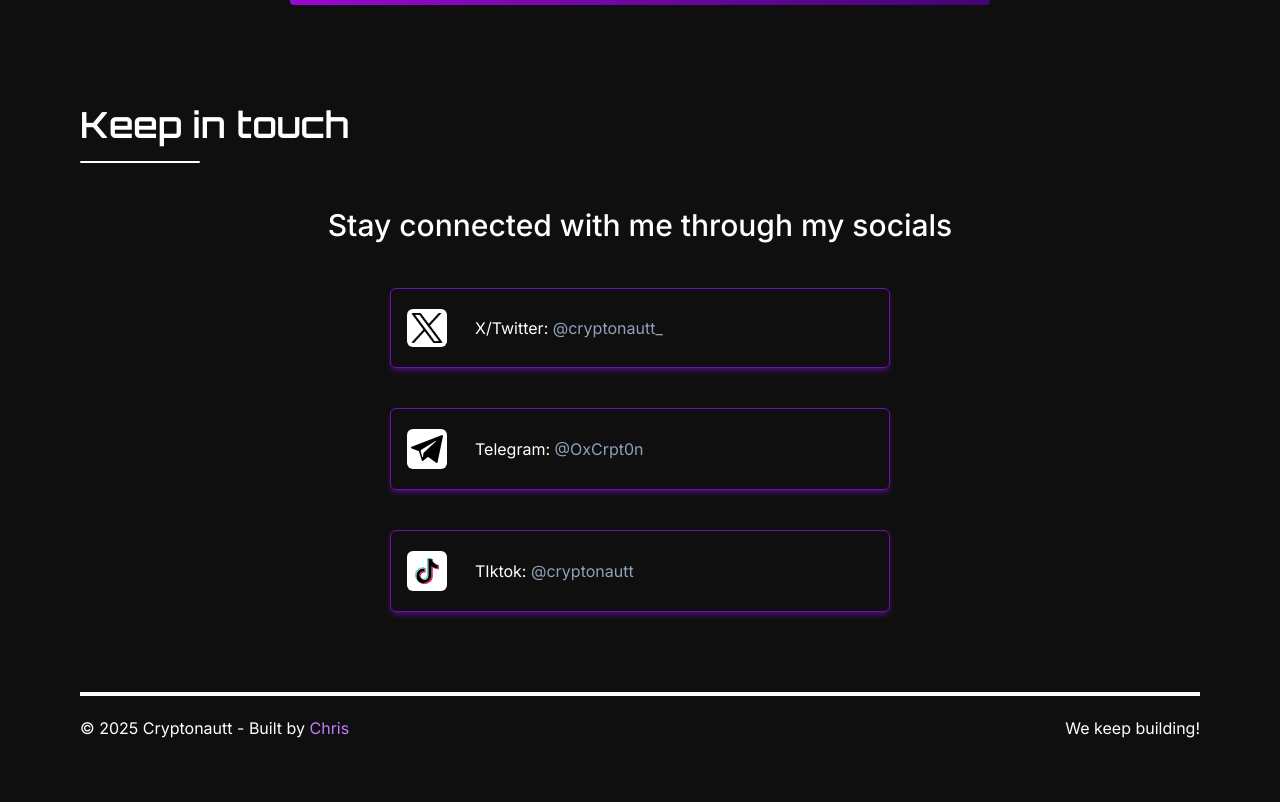
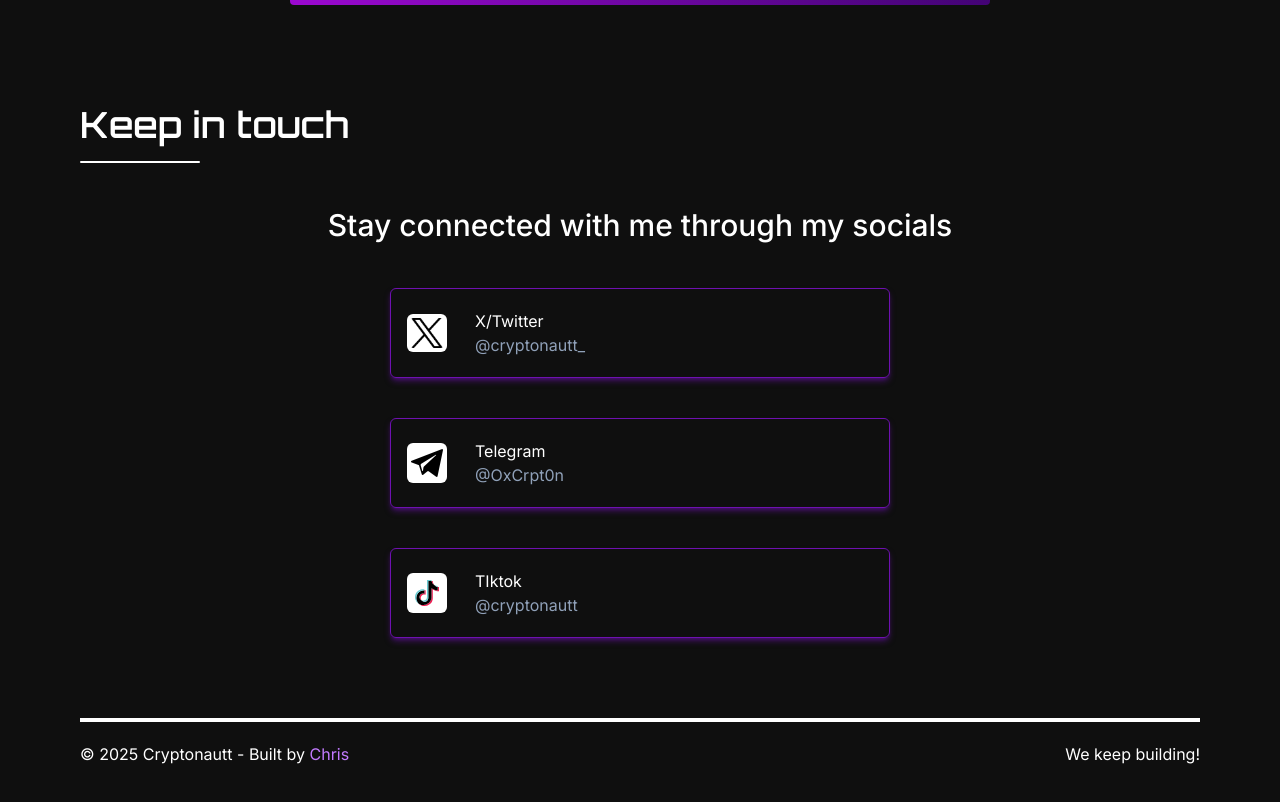
Before and after one commit to Copstud3/cryptonautt, a Next.js app: page / in a window 1280 px wide. Shown: the part 3057-3859 px from the top of the page. Built offline with nearby package versions, Linux system fonts and the light colour scheme.

Commit message:
chore: ui fixes

```diff
--- a/app/components/connect.tsx
+++ b/app/components/connect.tsx
@@ -1,9 +1,10 @@
-"use client"
+"use client";
 import AOS from "aos";
 import "aos/dist/aos.css";
-import React, {useEffect} from "react";
+import React, { useEffect } from "react";
 import SocialCard from "./social-card";
 import Image from "next/image";
+import Link from "next/link";
 
 export default function Connect() {
   useEffect(() => {
@@ -14,7 +15,6 @@ export default function Connect() {
     });
   }, []);
   return (
-
     <section
       className="px-5 md:px-20 h-fit pb-20 font-inter pt-10"
       data-aos="fade-right"
@@ -26,9 +26,11 @@ export default function Connect() {
       <p className="text-[16px] md:text-[30px] font-medium mt-10 text-center">
         Stay connected with me through my socials
       </p>
-      <div className="flex flex-col justify-center items-center mt-10 gap-10" data-aos='fade-up'>
-
-          <SocialCard>
+      <div
+        className="flex flex-col justify-center items-center mt-10 gap-10"
+        data-aos="fade-up"
+      >
+        <Link href='https://x.com/cryptonautt_' target="_blank"><SocialCard>
           <Image
             src="/x-logo.png"
             alt="x-logo"
@@ -37,15 +39,15 @@ export default function Connect() {
             className="w-[40px] bg-white p-1 rounded-md"
           />
           <p>
-              X/Twitter:{" "}
-              <a href="https://x.com/cryptonautt_" className="text-slate-400">
+            X/Twitter{" "}
+            <p  className="text-slate-400 hover:text-purple-400">
               @cryptonautt_
-              </a>
+            </p>
           </p>
         </SocialCard>
+        </Link>
 
-
-
+        <Link href='https://t.me/OxCrypt0n' target="_blank">
         <SocialCard>
           <Image
             src="/telegram.png"
@@ -55,15 +57,15 @@ export default function Connect() {
             className="w-[40px] bg-white p-1 rounded-md"
           />
           <p>
-              Telegram:{" "}
-              <a href="https://t.me/OxCrypt0n" className="text-slate-400">
+            Telegram{" "}
+            <p  className="text-slate-400 hover:text-purple-400">
               @OxCrpt0n
-              </a>
+            </p>
           </p>
         </SocialCard>
+        </Link>
 
-
-
+        <Link href='https://www.tiktok.com/@cryptonautt?_t=zm-8vbitnpa5q9&_r=1' target="_blank">
         <SocialCard>
           <Image
             src="/tiktok.svg"
@@ -73,16 +75,15 @@ export default function Connect() {
             className="w-[40px] bg-white p-1 rounded-md"
           />
           <p>
-              TIktok:{" "}
-              <a
-                href="https://www.tiktok.com/@cryptonautt?_t=zm-8vbitnpa5q9&_r=1"
-                className="text-slate-400"
+            TIktok{" "}
+            <p
+              className="text-slate-400 hover:text-purple-400"
             >
               @cryptonautt
-              </a>
+            </p>
           </p>
         </SocialCard>
-
+        </Link>
       </div>
     </section>
   );
--- a/app/components/hero.tsx
+++ b/app/components/hero.tsx
@@ -34,7 +34,7 @@ export default function Hero() {
           alt="cryptonautt"
           width={300}
           height={300}
-          className="rounded-full border-2 border-purple-800 shadow-lg shadow-purple-800/50 hover:scale-110 transition-all duration-300 md:w-[400px] w-[200px]"
+          className="rounded-full border-2 border-purple-800 shadow-lg shadow-purple-800/50 hover:scale-110 transition-all duration-300 md:w-[300px] xl:w-[400px] w-[200px]"
           data-aos="zoom-in-right"
         />
         <div className="flex flex-col items-center">
```
Lines whose indentation alone changed are shown as unchanged.
